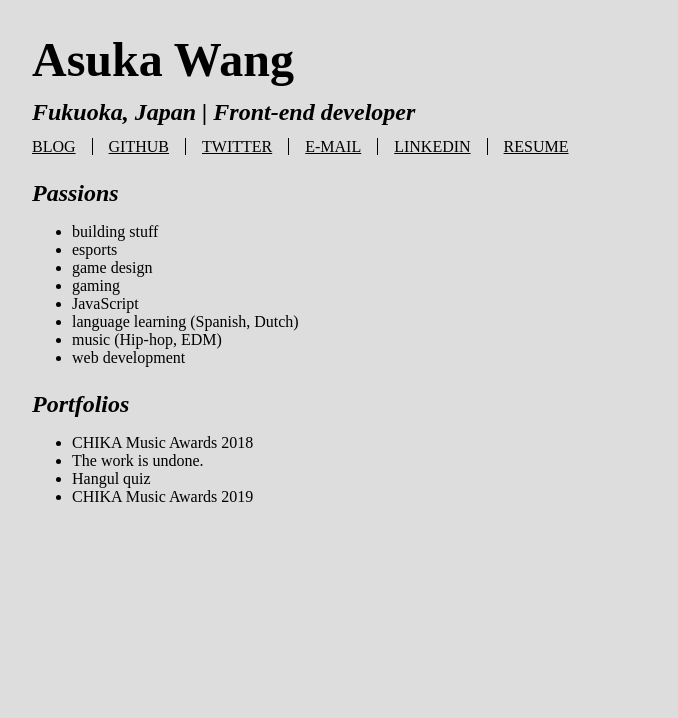
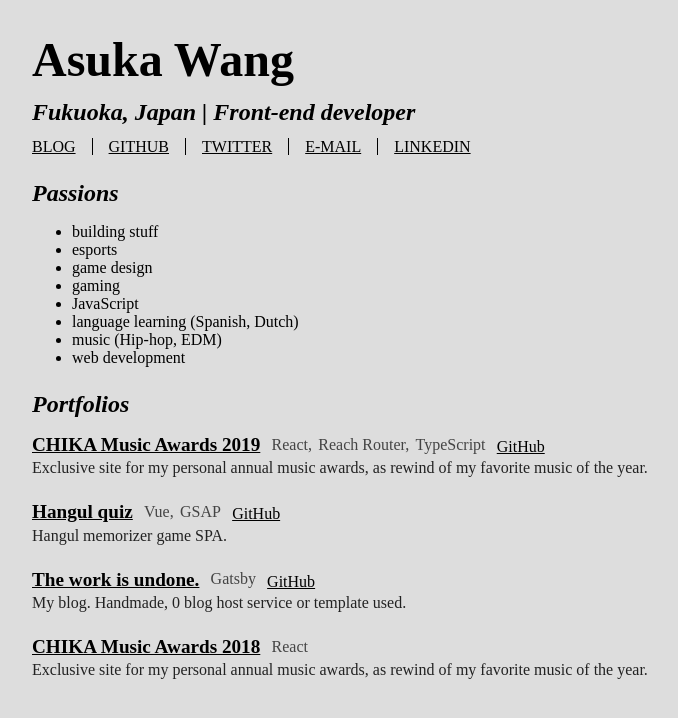
Before and after one commit to AsukaCHikaru/asukachikaru.com-v4, a React (Create React App) app: page / in a window 1280 px wide. Shown: the top 718 px of the page, without its empty margins (158-836 px from the left). Built offline with nearby package versions, Linux system fonts and the light colour scheme.

Commit message:
Feat: portfolio styles

```diff
--- a/src/components/ContactItem.tsx
+++ b/src/components/ContactItem.tsx
@@ -1,4 +1,5 @@
 import React from "react";
+import Link from "./Link";
 
 type Props = {
   url: string;
@@ -7,14 +8,9 @@ type Props = {
 
 const ContactItem = (props: Props) => {
   return (
-    <a
-      href={props.url}
-      target="_blank"
-      rel="noopener noreferrer"
-      className="contact--link"
-    >
+    <Link url={props.url} className="contact--item">
       {props.name.toUpperCase()}
-    </a>
+    </Link>
   );
 };
 
--- /dev/null
+++ b/src/components/Link.tsx
@@ -0,0 +1,20 @@
+import React from "react";
+
+type Props = {
+  url: string;
+  className: string;
+  children?: string
+};
+
+const Link = (props: Props) => (
+  <a
+    href={props.url}
+    className={props.className}
+    target="_blank"
+    rel="noopener noreferrer"
+  >
+    {props.children}
+  </a>
+);
+
+export default Link;
--- /dev/null
+++ b/src/components/PortfolioDependencies.tsx
@@ -0,0 +1,27 @@
+import React from "react";
+
+type Props = {
+  dependencies: string[];
+  parentIndex: number;
+};
+
+const PortfolioDependencies = (props: Props) => {
+  return (
+    <div className="portfolio--item-dependencies">
+      {props.dependencies.map((dependency: string, i) => {
+        return (
+          <p
+            className="portfolio--item-dependecy"
+            key={`portfolio-item-${props.parentIndex}-dependecy-${i}`}
+          >
+            {i === props.dependencies.length - 1
+              ? dependency
+              : `${dependency}, `}
+          </p>
+        );
+      })}
+    </div>
+  );
+};
+
+export default PortfolioDependencies;
--- a/src/components/PortfolioItem.tsx
+++ b/src/components/PortfolioItem.tsx
@@ -1,20 +1,30 @@
 import React from "react";
+import { Portfolio } from "../constants/types";
+import Link from "./Link";
+import PortfolioDependencies from "./PortfolioDependencies";
 
 type Props = {
-  url: string;
-  title: string;
+  portfolio: Portfolio;
+  index: number;
 };
 
 const PortfolioItem = (props: Props) => (
-  <li>
-    <a
-      href={props.url}
-      target="_blank"
-      rel="noopener noreferrer"
-      className="portfolio--link"
-    >
-      {props.title}
-    </a>
+  <li className="portfolio--item">
+    <div className="portfolio--item-link_container">
+      <Link url={props.portfolio.url} className="portfolio--item-title">
+        {props.portfolio.title}
+      </Link>
+      <PortfolioDependencies
+        dependencies={props.portfolio.dependencies}
+        parentIndex={props.index}
+      />
+      {props.portfolio.repo !== "" ? (
+        <Link url={props.portfolio.repo} className="portfolio--item-repo_link">
+          GitHub
+        </Link>
+      ) : null}
+    </div>
+    <p className="portfolio--item-desc">{props.portfolio.desc}</p>
   </li>
 );
 
--- a/src/components/PortfolioList.tsx
+++ b/src/components/PortfolioList.tsx
@@ -8,12 +8,12 @@ type Props = {
 
 const PortfolioList = (props: Props) => {
   return (
-    <ul>
-      {props.portfolios.map((portfolio: Portfolio, i) => (
+    <ul className="portfolio--ul">
+      {props.portfolios.reverse().map((portfolio: Portfolio, i) => (
         <PortfolioItem
-          title={portfolio.title}
-          url={portfolio.href}
+          portfolio={portfolio}
           key={`portfolio-item-${i}`}
+          index={i}
         />
       ))}
     </ul>
--- a/src/components/SectionLayout.tsx
+++ b/src/components/SectionLayout.tsx
@@ -1,4 +1,4 @@
-import React, { Children } from "react";
+import React from "react";
 
 type Props = {
   children?: any;
--- a/src/constants/data.tsx
+++ b/src/constants/data.tsx
@@ -9,35 +9,36 @@ export const about: About = {
 export const portfolios: Portfolio[] = [
   {
     title: "CHIKA Music Awards 2018",
-    href: "http://2018.chikamusicawards.asukachikaru.com",
-    description:
+    url: "http://2018.chikamusicawards.asukachikaru.com",
+    repo: "",
+    desc:
       "Exclusive site for my personal annual music awards, as rewind of my favorite music of the year.",
-    builtWith: ["React"],
+    dependencies: ["React"],
     time: "2018"
   },
   {
     title: "The work is undone.",
-    href: "https://blog.asukachikaru.com",
+    url: "https://blog.asukachikaru.com",
     repo: "https://github.com/AsukaCHikaru/blog",
-    description: "My blog. Handmade, 0 blog host service or template used.",
-    builtWith: ["Gatsby"],
+    desc: "My blog. Handmade, 0 blog host service or template used.",
+    dependencies: ["Gatsby"],
     time: "2019"
   },
   {
     title: "Hangul quiz",
-    href: "https://asukachikaru.github.io/hangul-quiz/",
+    url: "https://asukachikaru.github.io/hangul-quiz/",
     repo: "https://github.com/AsukaCHikaru/hangul-quiz",
-    description: "Hangul memorizer game SPA.",
-    builtWith: ["Vue", "GSAP"],
+    desc: "Hangul memorizer game SPA.",
+    dependencies: ["Vue", "GSAP"],
     time: "2019"
   },
   {
     title: "CHIKA Music Awards 2019",
-    href: "http://chikamusicawards.asukachikaru.com",
+    url: "http://chikamusicawards.asukachikaru.com",
     repo: "https://github.com/AsukaCHikaru/chika-music-awards-2019",
-    description:
+    desc:
       "Exclusive site for my personal annual music awards, as rewind of my favorite music of the year.",
-    builtWith: ["React", "Reach Router", "TypeScript"],
+    dependencies: ["React", "Reach Router", "TypeScript"],
     time: "2020"
   }
 ];
@@ -59,5 +60,4 @@ export const contacts: Contact[] = [
   { name: "twitter", url: "https://twitter.com/asukachikaru" },
   { name: "e-mail", url: "asukachikaru@gmail.com" },
   { name: "linkedin", url: "https://www.linkedin.com/in/asuka-wang-538a64168" },
-  { name: "resume", url: "" }
 ];
--- a/src/styles/general.css
+++ b/src/styles/general.css
@@ -1,4 +1,4 @@
-@import url("https://fonts.googleapis.com/css?family=Noto+Serif+JP:400,700&display=swap");
+@import url("https://fonts.googleapis.com/css?family=Noto+Serif+JP:400,500,600,700&display=swap");
 
 body,
 html {
@@ -16,16 +16,17 @@ html {
   font-style: italic;
 }
 .section--title{
+  font-size: 1.5em;
   font-style: italic;
   margin: 1em 0 0 0;
 }
-.contact--link {
+.contact--item {
   padding: 0 1em;
   color: #000;
   border: solid 1px #000;
   border-width: 0 0 0 1px;
 }
-.contact--link:first-of-type{
+.contact--item:first-of-type{
   padding: 0 1em 0 0;
   border-width: 0;
 }
@@ -33,10 +34,40 @@ html {
   padding: 0.5em 0;
   /* margin: 1em 0; */
 }
-.portfolio--link{
+.portfolio--ul{
+  list-style: none;
+  padding: 0;
+}
+.portfolio--item{
+  margin: 0 0 1.5em 0;
+}
+.portfolio--item-title{
   color: #000;
-  text-decoration: none;
+  font-size: 1.2em;
+  font-weight: 600;
 }
-.portfolio--link:hover{
-  text-decoration: underline;
+.portfolio--item-desc{
+  margin: 0.2em 0;
+  color: #222;
 }
+.portfolio--item-link_container{
+  display: flex;
+
+}
+.portfolio--item-repo_link{
+  margin: auto 0 0 0 ;
+  color: #000;
+  font-weight: 400;
+}
+.portfolio--item-dependencies{
+  margin: 0 0.5em;
+  display: flex;
+}
+.portfolio--item-dependecy{
+  margin: auto 0.2em 0.2em 0.2em;
+  display: inline;
+  font-size: 1em;
+  line-height: 1em;
+  color: #444;
+  /* border: solid 1px #333; */
+}
```
Also changed, not shown: src/constants/types.tsx (+4 -4 lines).
